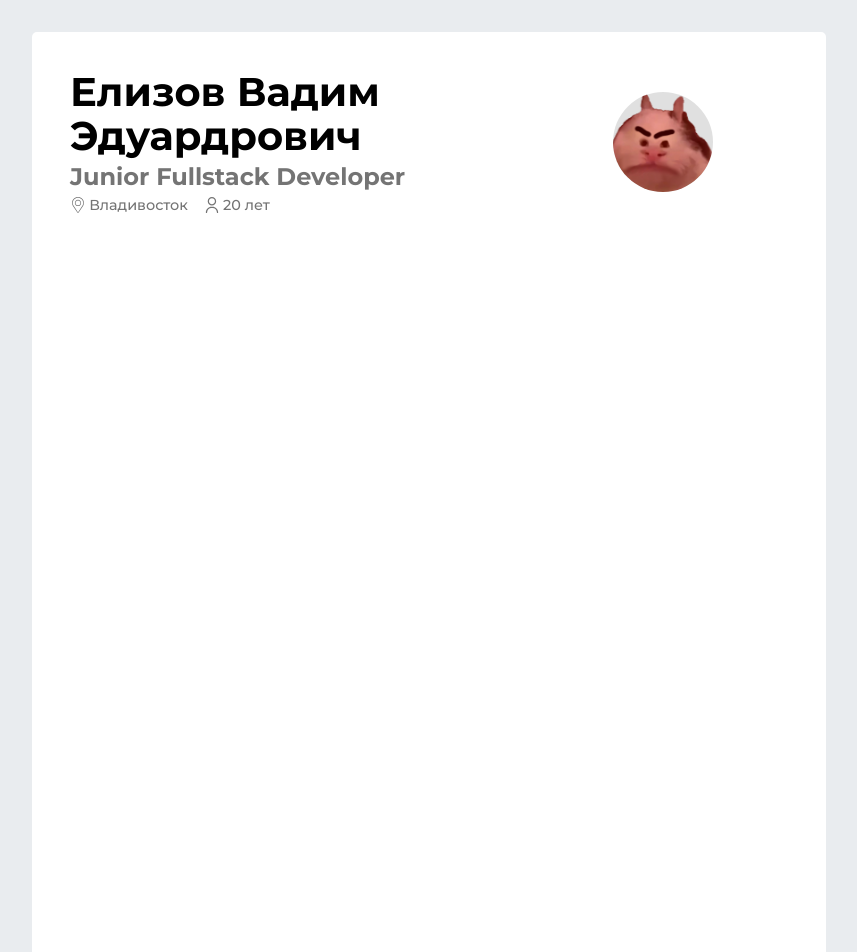
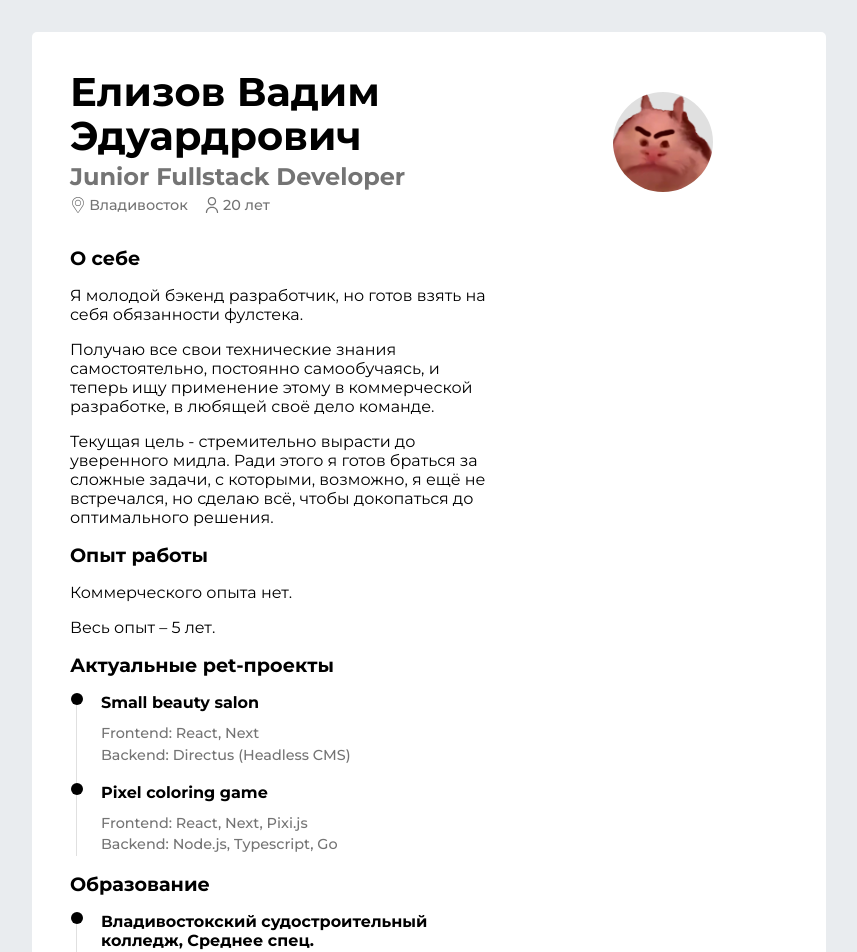
Before and after one commit to ptsans/next-resume, a Vue app: page / in a window 1280 px wide. Shown: the top 952 px of the page, without its empty margins (211-1068 px from the left). Built offline with nearby package versions, Linux system fonts and the light colour scheme.

Commit message:
feat: fill content section with default information

```diff
--- a/src/components/Paper/VContent.vue
+++ b/src/components/Paper/VContent.vue
@@ -1,19 +1,49 @@
 <template>
   <section class="content">
-
+    <v-card title="О себе">
+      <v-text v-for="(paragraph, index) in content.about.split('\n')" :key="index">
+        {{ paragraph }}
+      </v-text>
+    </v-card>
+    <v-card title="Опыт работы">
+      <v-text>{{ content.work_experience }}</v-text>
+      <v-text>Весь опыт &#8211; {{ commonWorkYear }}.</v-text>
+    </v-card>
+    <v-card title="Актуальные pet-проекты">
+      <v-list :items="content.projects" />
+    </v-card>
+    <v-card title="Образование">
+      <v-list :items="content.education" />
+    </v-card>
   </section>
 </template>
 
 <script lang="ts">
-import { defineComponent } from 'vue'
+import { defineComponent, reactive, computed } from 'vue'
+import ContentJson from '@/api/content.json'
+import VCard from './VCard.vue'
+import VText from './VText.vue'
+import VList, { TListItem } from './VList.vue'
+import { formatAge } from '@/utils/formatAge'
+
+type TContent = {
+  about: string,
+  education: TListItem[]
+  work_experience: string
+  projects: TListItem[]
+}
 
 export default defineComponent({
-  name: "VContent"
+  name: "VContent",
+  components: {
+    VCard,
+    VText,
+    VList
+  },
+  setup() {
+    const content = reactive<TContent>(ContentJson)
+    const commonWorkYear = computed(() => formatAge(new Date().getFullYear() - 2016))
+    return { content, commonWorkYear }
+  }
 })
 </script>
-
-<style scoped>
-.content {
-
-}
-</style>
```
